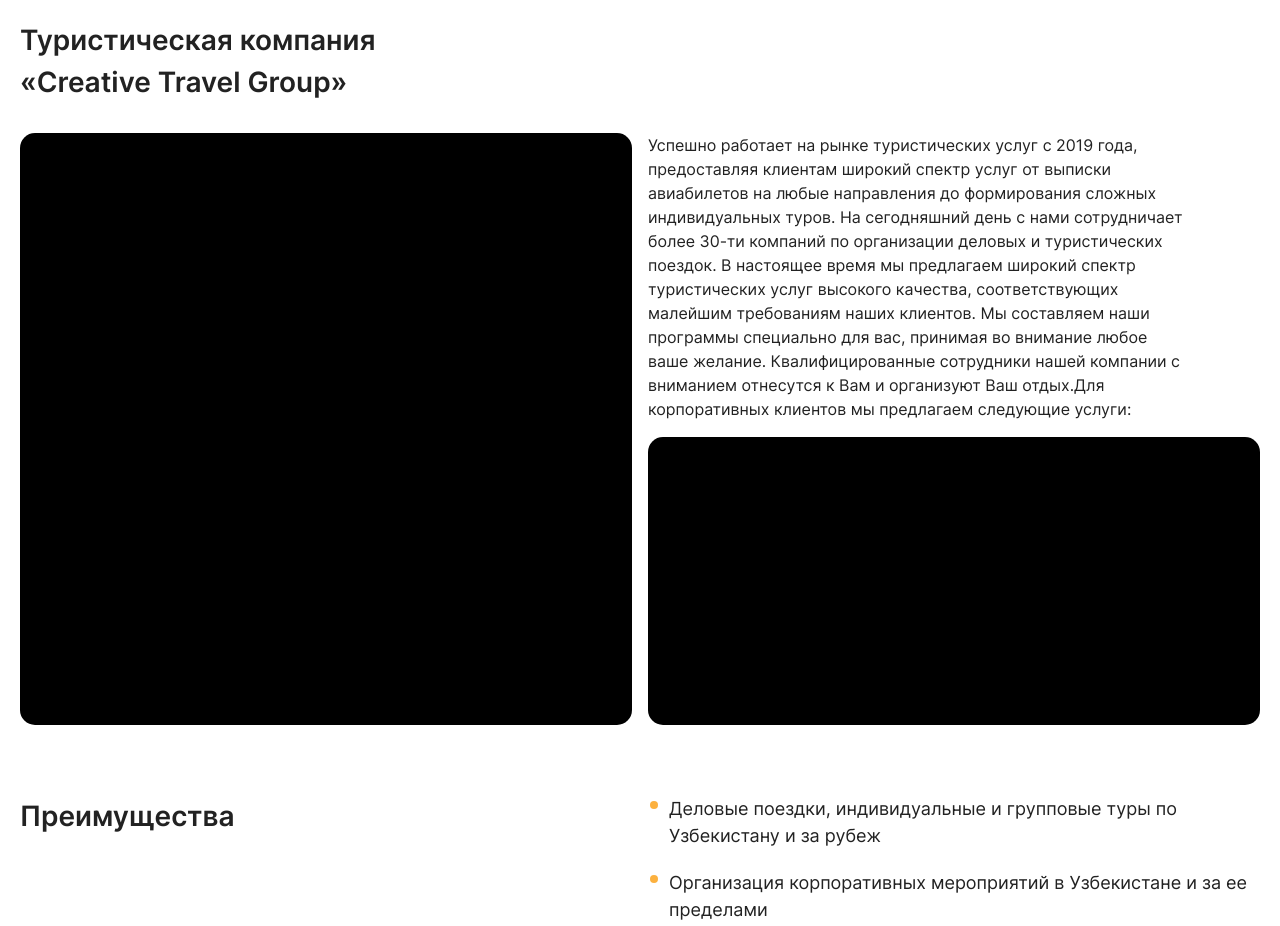
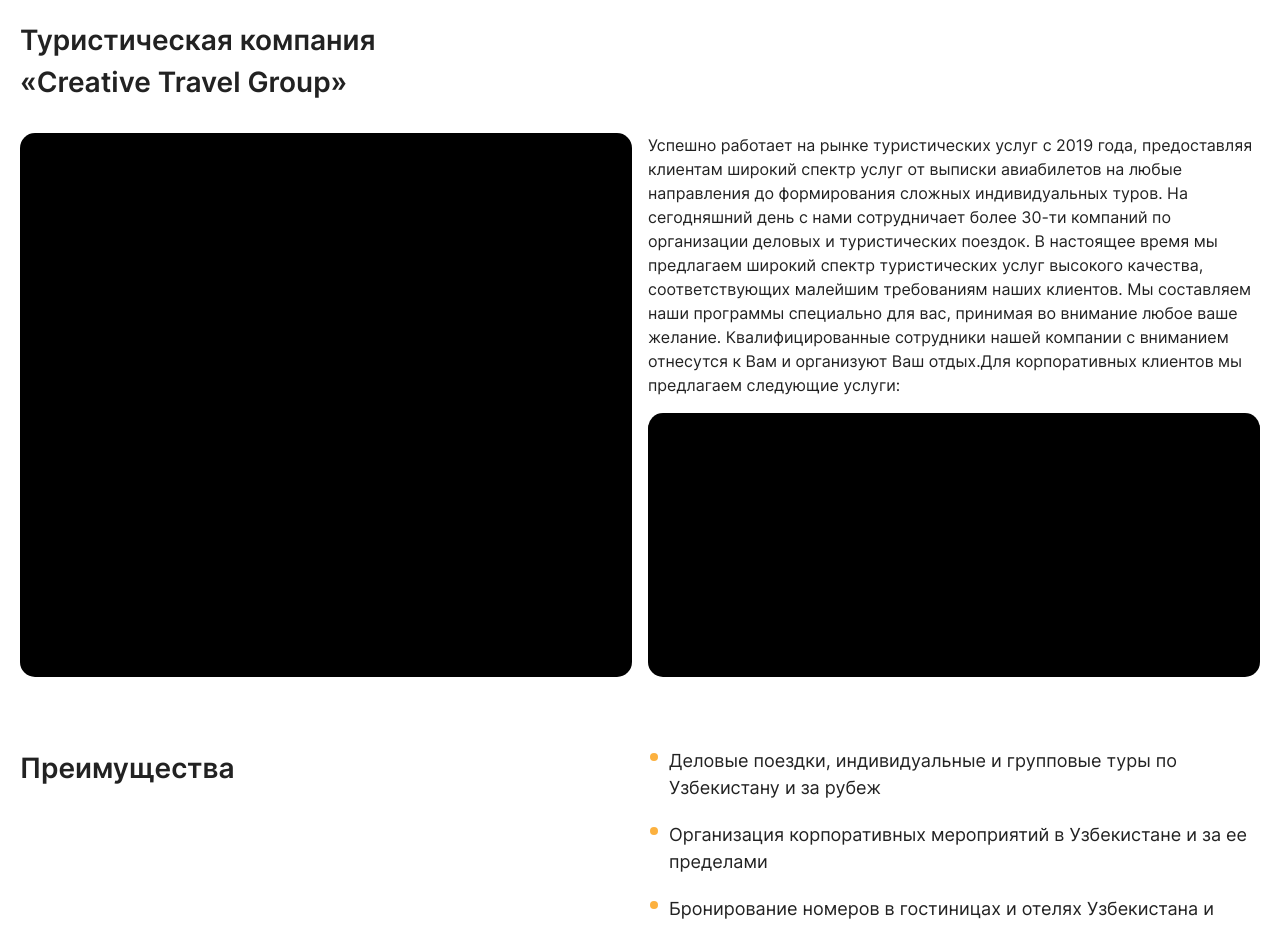
Before and after one commit to Mohammadxoja2005/creativetravel, a React (Create React App) app: page /about in a window 1280 px wide. Shown: the part 1100-2026 px from the top of the page. Built offline with nearby package versions, Linux system fonts and the light colour scheme.

Commit message:
removed max-width from aboutdes

```diff
--- a/src/pages/about/components/aboutdes/index.module.scss
+++ b/src/pages/about/components/aboutdes/index.module.scss
@@ -59,7 +59,7 @@
   font-weight: 400;
   font-family: inter-regular;
   color: #222;
-  max-width: 535px;
+  // max-width: 535px;
 }
 
 .aboutdes_info_benefit_img {
```
